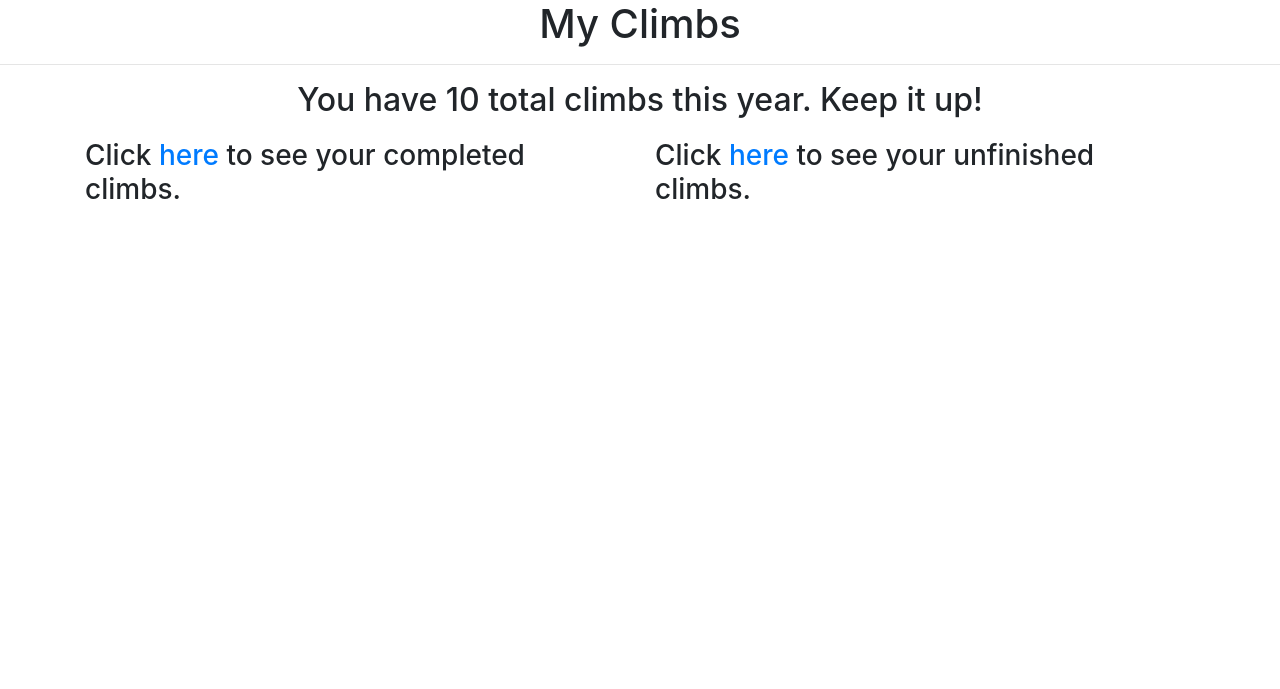
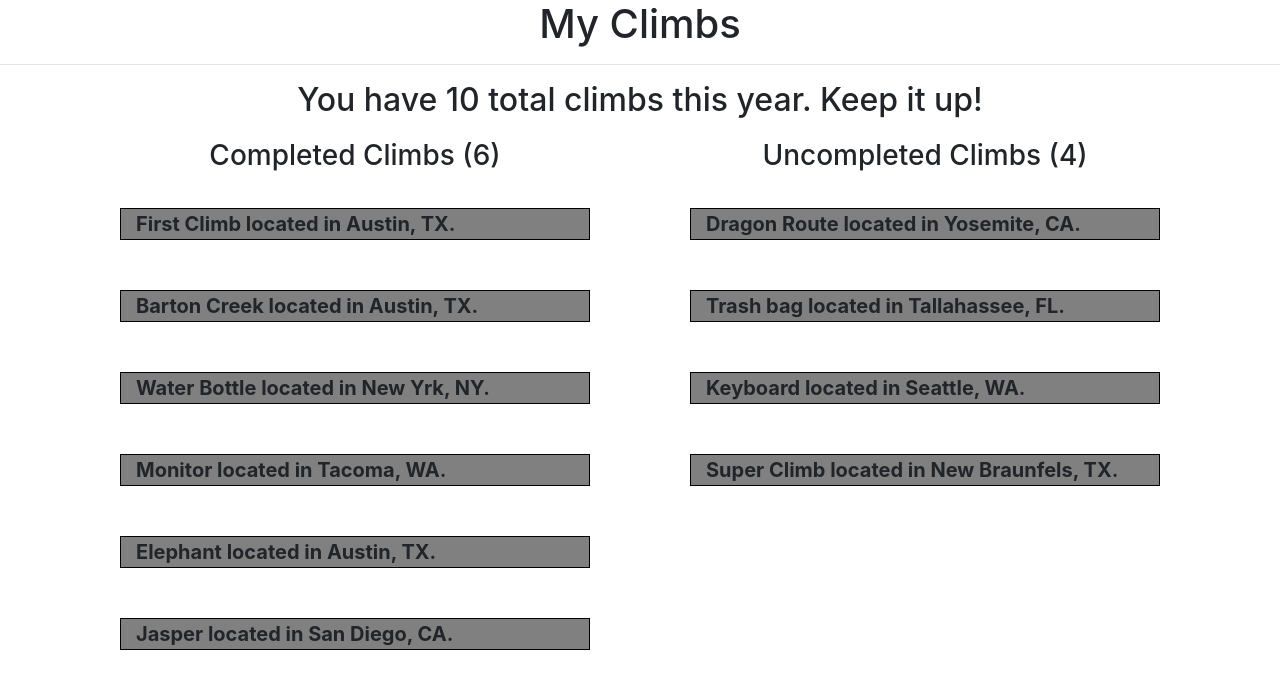
Before and after one commit to khurtledesma/RockClimb, a Django app: page /climbs/ in a window 1280 px wide. Shown: the part 56-745 px from the top of the page. Run offline with Django 3.2, Linux system fonts and the light colour scheme; data comes from the database, SQL or seed files in the repository; some libraries are stand-ins or nearby versions.

Commit message:
added 'my climbs' styling

```diff
--- a/Home/static/css/custom.css
+++ b/Home/static/css/custom.css
@@ -6,20 +6,32 @@
       text-align: center;
   }
 
-#completed, #uncompleted {
-      display: none;
-  }
-
 #weatherDisplay {
       border: 10px black solid;
   }
 
 .climbList {
-    border: 2px solid black;
     margin: 20px;
     padding: 15px;
+    font-size: 20px;
+
 }
 
+.climbListTitle {
+    background-color: gray;
+    font-weight: bold;
+    padding-left: 15px;
+    border: 1px solid black;
+}
+
+.climbListTitle:hover {
+    background-color: yellow;
+    cursor: pointer;
+}
+.climbListInfo {
+    border: solid black 1px;
+    padding-left: 15px;
+}
 .margin-top20px{
     margin-top: 20px;
 }
@@ -35,7 +47,7 @@ img .homeBanner{
 
 .homeFirst {
     background-image: url("../img/Home3.jpg");
-    height: 1080px;
+    height: 900px;
     background-position: center;
     background-repeat: no-repeat;
     background-size: cover;
--- a/Home/templates/climbs.html
+++ b/Home/templates/climbs.html
@@ -6,30 +6,33 @@
 <div class="container">
     <h2 class="center">You have {{climbsData.count}} total climbs this year. Keep it up!</h2>
 
-    <div class="row margin-top20px" >
+    <div class="row margin-top20px">
         <div class="col-md-6">
-            <h3>Click <a href=# id="completedH">here</a> to see your completed climbs.</h3>
+            <h3 class="center">Completed Climbs ({{climbsData.completedClimbCount}})</h3>
             <div id="completed">
                 {% for climb in climbsData.completedClimb %}
                 <div class="climbList">
-                    {{climb.name}} located in {{climb.city}}, {{climb.state}}<br>
+                    <div class="climbListTitle">{{climb.name}} located in {{climb.city}}, {{climb.state}}.
+                    </div>
+                    <div class="climbListInfo">
                         Completed: {{climb.date}}<br>
-                    Type of Climb: {{climb.typeOfClimb}} <br>
                         Rating: {{climb.rating}}
+                    </div>
                 </div>
                 {% endfor %}
             </div>
         </div>
-
             <div class="col-md-6">
-            <h3>Click <a href=# id="uncompletedH">here</a> to see your unfinished climbs.</h3>
+                <h3 class="center">Uncompleted Climbs ({{climbsData.notCompletedClimbCount}})</h3>
                 <div id="uncompleted">
                     {% for climb in climbsData.notCompletedClimb %}
                     <div class="climbList">
-                    {{climb.name}} located in {{climb.city}}, {{climb.state}}<br>
-                    First attempted on: {{climb.date}}<br>
-                    Type of Climb: {{climb.typeOfClimb}}<br>
+                        <div class="climbListTitle">{{climb.name}} located in {{climb.city}}, {{climb.state}}.
+                        </div>
+                        <div class="climbListInfo">
+                            Completed: {{climb.date}}<br>
                             Rating: {{climb.rating}}
+                        </div>
                     </div>
                     {% endfor %}
                 </div>
@@ -38,15 +41,12 @@
 </div>
 
 
-
         <script type="text/javascript">
             $(document).ready(
                 function () {
-            $("#completedH").click(function(){
-                $("#completed").toggle();
-            });
-            $("#uncompletedH").click(function(){
-                $("#uncompleted").toggle();
+                    $(".climbListInfo").hide();
+                    $(".climbListTitle").click(function () {
+                        $(this).next(".climbListInfo").toggle();
                     });
                 }
 
--- a/Home/templates/index.html
+++ b/Home/templates/index.html
@@ -37,6 +37,7 @@
     </div>
 </div>
 
+
 <script>
     $(window).scroll(function() {
         if ($(this).scrollTop()>300)
```
Lines whose indentation alone changed are shown as unchanged.
